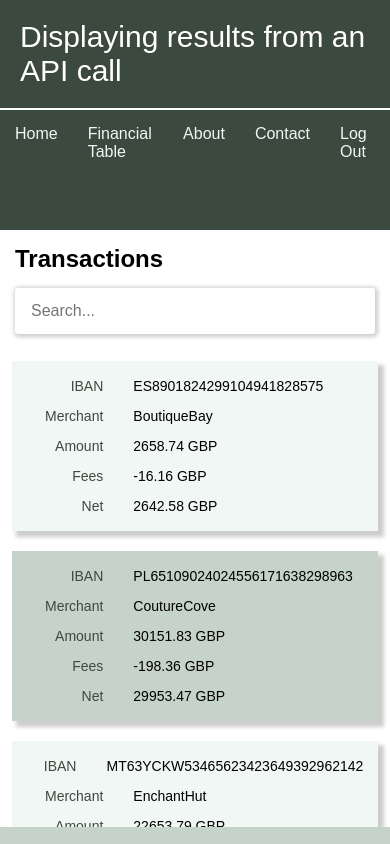
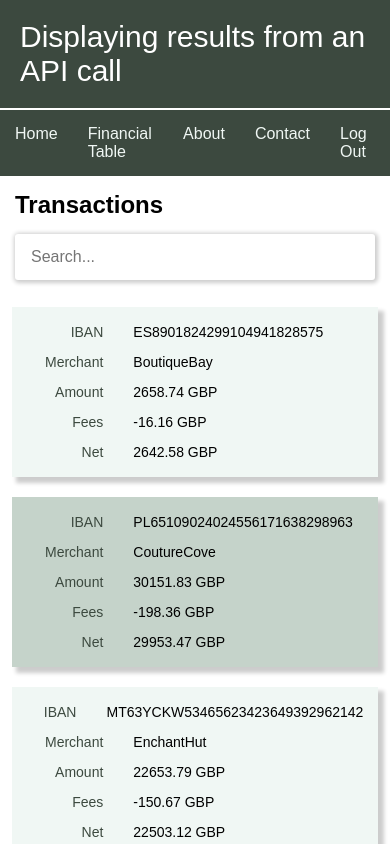
Before and after one commit to Cskelton77/apiTableDemo, a Next.js app: page / in a window 390 px wide. Shown: the top 844 px of the page. Built offline with nearby package versions, Linux system fonts and the light colour scheme.

Commit message:
Mobile style fixes

```diff
--- a/src/styles/globals.css
+++ b/src/styles/globals.css
@@ -9,13 +9,19 @@ body {
   max-width: 100vw;
   overflow-x: hidden;
   font-family: sans-serif;
-  overscroll-behavior-y: none;
-  overscroll-behavior-x: none;
+  @media(min-width: 640px){
+    overscroll-behavior-y: none;
+    overscroll-behavior-x: none;
+  }
+
 }
 #__next {
     height: 100vh;
     display: flex;
     flex-direction: column;
+    @media(max-width: 640px){
+        height: auto;
+    }
 }
 
 a {
```
